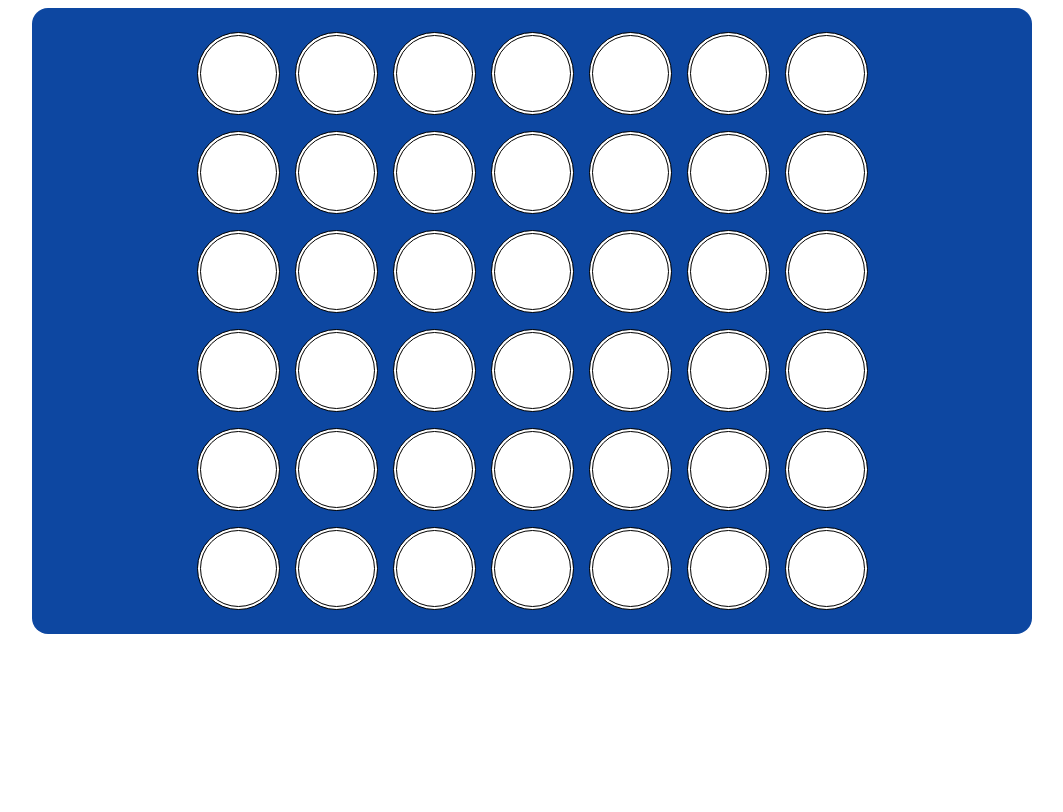
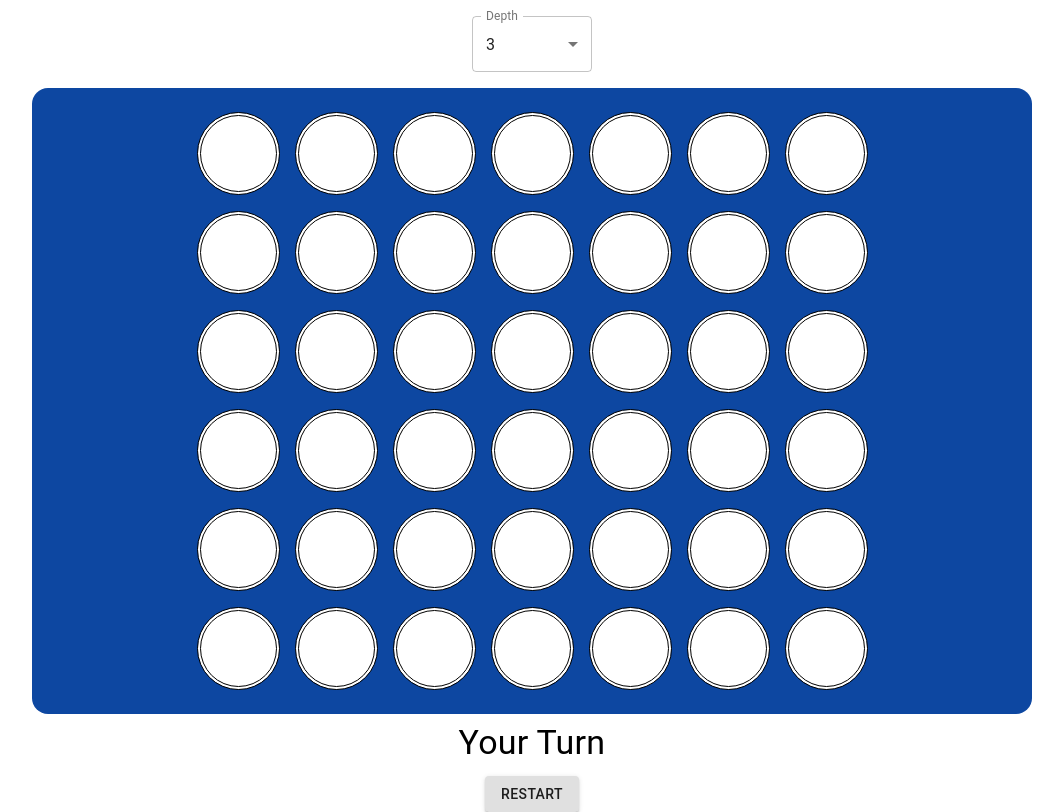
Before and after one commit to hamza5485/con4, a React (Create React App) app: page / in a window 1280 px wide. Shown: the whole page, without its empty margins (108-1171 px from the left). Built offline with nearby package versions, Linux system fonts and the light colour scheme.

Commit message:
expanded board: depth; restart; status

```diff
--- a/src/components/app/Board/Board.js
+++ b/src/components/app/Board/Board.js
@@ -1,8 +1,8 @@
 import React, { useEffect } from 'react';
-import { Grid, makeStyles } from '@material-ui/core';
-import Piece from '../Piece/Piece';
+import { Button, FormControl, Grid, InputLabel, makeStyles, MenuItem, Select, Typography } from '@material-ui/core';
 import { blue } from '@material-ui/core/colors';
 import { PLAYERS } from '../../../lib/common/helper';
+const Piece = React.lazy(() => import('../Piece'));
 
 
 
@@ -34,11 +34,17 @@ const useStyles = makeStyles(theme => ({
         paddingTop: theme.spacing(1),
         paddingBottom: theme.spacing(1),
     },
+    formControl: {
+        margin: theme.spacing(2, 1, 1, 1),
+        minWidth: 120,
+    },
 }));
 
 const Board = () => {
     const classes = useStyles();
     const [playerTurn, setPlayerTurn] = React.useState(PLAYERS.HUMAN);
+    const [depth, setDepth] = React.useState(3);
+    const [status, setStatus] = React.useState(`Your Turn`);
     const [board, setBoard] = React.useState(() => {
         let b = [];
         for (let i = 0; i < 7; i++) { // cols
@@ -57,6 +63,8 @@ const Board = () => {
 
     const playerClick = col => playerTurn === PLAYERS.HUMAN && makeMove(col);
 
+    const handleDepthChange = e => setDepth(e.target.value);
+
     const makeMove = col => {
         let currentBoard = [...board];
         for (let i = currentBoard[col].length; i--;) {
@@ -69,9 +77,18 @@ const Board = () => {
         setPlayerTurn(playerTurn === PLAYERS.HUMAN ? PLAYERS.AI : PLAYERS.HUMAN);
     };
 
+    const restartGame = () => window.location.reload();
 
     return (
         <Grid container alignItems="center" justify="center" direction="column">
+            <Grid className={classes.gridMargin} container alignItems="center" justify="center" direction="row">
+                <FormControl variant="outlined" className={classes.formControl}>
+                    <InputLabel id="demo-simple-select-outlined-label">Depth</InputLabel>
+                    <Select labelId="demo-simple-select-outlined-label" id="demo-simple-select-outlined" value={depth} onChange={handleDepthChange} label="Depth">
+                        {[3, 4, 5, 6, 7, 8, 9].map(val => <MenuItem key={val} selected={val === depth ? true : false} value={val}>{val}</MenuItem>)}
+                    </Select>
+                </FormControl>
+            </Grid>
             <Grid container className={classes.root} alignItems="center" justify="center">
                 {board.map((column, colIndex) => (
                     <Grid item xs={1} key={colIndex} className={classes.column} onClick={() =>/* playerClick(colIndex)*/ makeMove(colIndex)}>
@@ -83,6 +100,16 @@ const Board = () => {
                     </Grid>
                 ))}
             </Grid>
+            <Grid className={classes.gridMargin} container alignItems="center" justify="center" direction="row">
+                <Typography variant="h4" gutterBottom>
+                    {status}
+                </Typography>
+            </Grid>
+            <Grid className={classes.gridMargin} container alignItems="center" justify="center" direction="row">
+                <Button variant="contained" onClick={restartGame}>
+                    Restart
+                </Button>
+            </Grid>
         </Grid>
     );
 };
```
